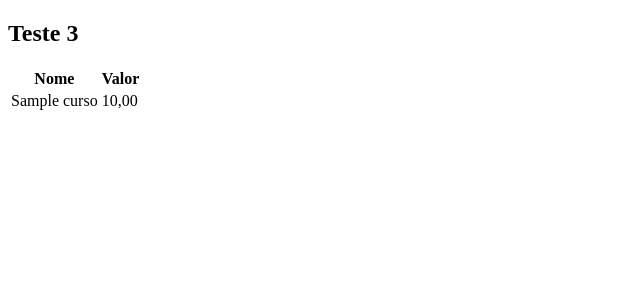
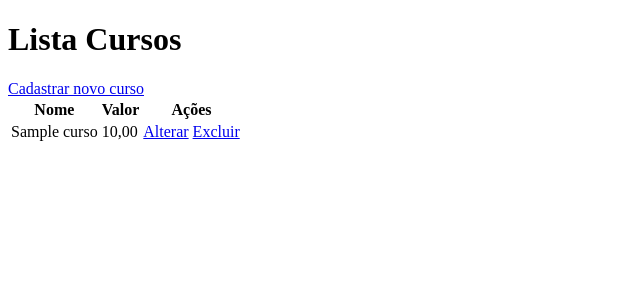
Before and after one commit to Wesnnen/Sistema_online-Django-, a Django app: page /cadastro/listar_curso in a window 1280 px wide. Shown: the top 300 px of the page, without its empty margins (0-640 px from the left). Run offline with Django 4.2, Linux system fonts and the light colour scheme; tables that the repository leaves empty hold one stand-in row (values such as "Sample post").

Commit message:
Add CRUD

```diff
--- a/cadastro/templates/listar_curso.html
+++ b/cadastro/templates/listar_curso.html
@@ -6,20 +6,24 @@
     <title>Document</title>
 </head>
 <body>
-    <h2>Teste 3</h2>
+    <h1>Lista Cursos</h1>
+    <a href="{% url 'incluirCurso' %}">Cadastrar novo curso</a>
     <table>
         <THead>
             <TR>
                 <th>Nome</th>
                 <th>Valor</th>
-                <th></th>
+                <th>Ações</th>
             </TR>
         </THead>
         <tbody>
-            {% for  curso in lista %}
+            {% for curso in lista %}
                 <tr>
                 <td>{{ curso.nome }}</td>
                 <td>{{ curso.valor }}</td>
+                <td><a href="/cadastro/editar_curso/{{curso.codigo}}">Alterar</a>
+                    <a href="/cadastro/excluir_curso/{{curso.codigo}}">Excluir</a>
+                </td>
                 </tr>
             {% endfor %}
          </tbody>
--- a/cadastro/urls.py
+++ b/cadastro/urls.py
@@ -6,5 +6,8 @@ urlpatterns = [
     path('', views.index, name='index'),
     path('teste', views.teste, name='teste'),
     path('print', views.print_em_html, name='print'),
-    path('listar_curso', views.listarCursos)
+    path('listar_curso', views.listarCursos, name= 'listarCursos'),
+    path('incluir_curso', views.incluirCurso, name='incluirCurso'),
+    path('editar_curso/<int:id>', views.editarCurso, name='editarCurso'),
+    path('excluir_curso/<int:id>', views.excluirCurso, name='excluirCurso')
 ]
--- a/cadastro/views.py
+++ b/cadastro/views.py
@@ -1,6 +1,7 @@
 
 from django.http import HttpResponse
-from django.shortcuts import render
+from django.shortcuts import redirect, render
+from cadastro.forms import CursosForm
 
 from cadastro.models import Curso
 
@@ -17,5 +18,43 @@ def print_em_html(request):
     return HttpResponse("<h2>Um título</h2>")
 
 def listarCursos(request):
-    cursos = Curso.objects.all()
+    cursos = Curso.objects.all().order_by('nome')
     return render(request, "listar_curso.html", {'lista':cursos})
+
+#função que vai no banco de dados e salva
+def incluirCurso(request):
+    if request.method == 'POST':
+        form = CursosForm(request.POST) # linha que faz a save
+        if form.is_valid():
+            try:
+                form.save() #linha que salva no db
+                model = form.instance
+                return redirect('listarCursos')
+            except:
+                pass
+    else:
+        form = CursosForm()
+    return render(request,"incluir_cursos.html", {'form': form })
+
+def editarCurso(request,id):
+    curso = Curso.objects.get(codigo = id)
+    form = CursosForm(instance=curso)
+    if request.method == "POST":
+        form = CursosForm(request.POST, instance=curso) # linha que faz a edição
+        if form.is_valid():
+            try:
+                form.save()
+                return redirect('listarcursos')
+            except:
+                pass
+
+    return render(request, "incluir_cursos.html", {'form' : form })
+
+
+def excluirCurso(request,id):
+    curso = Curso.objects.get(codigo = id)
+    try:
+        curso.delete()
+    except:
+        pass
+    return redirect('listarCursos')
```
Also changed, not shown: cadastro/forms.py (added, +10 -0 lines), cadastro/templates/incluir_cursos.html (added, +19 -0 lines).
